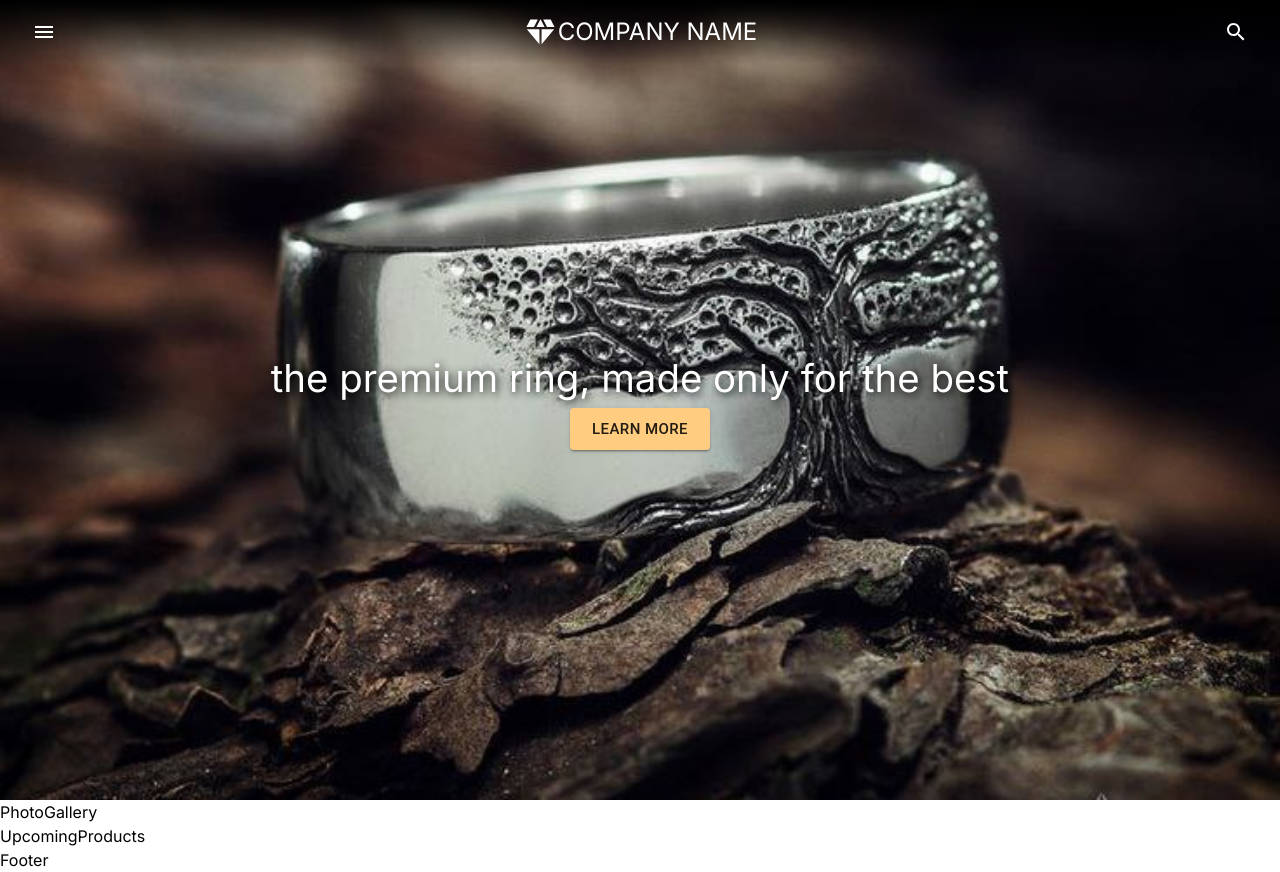
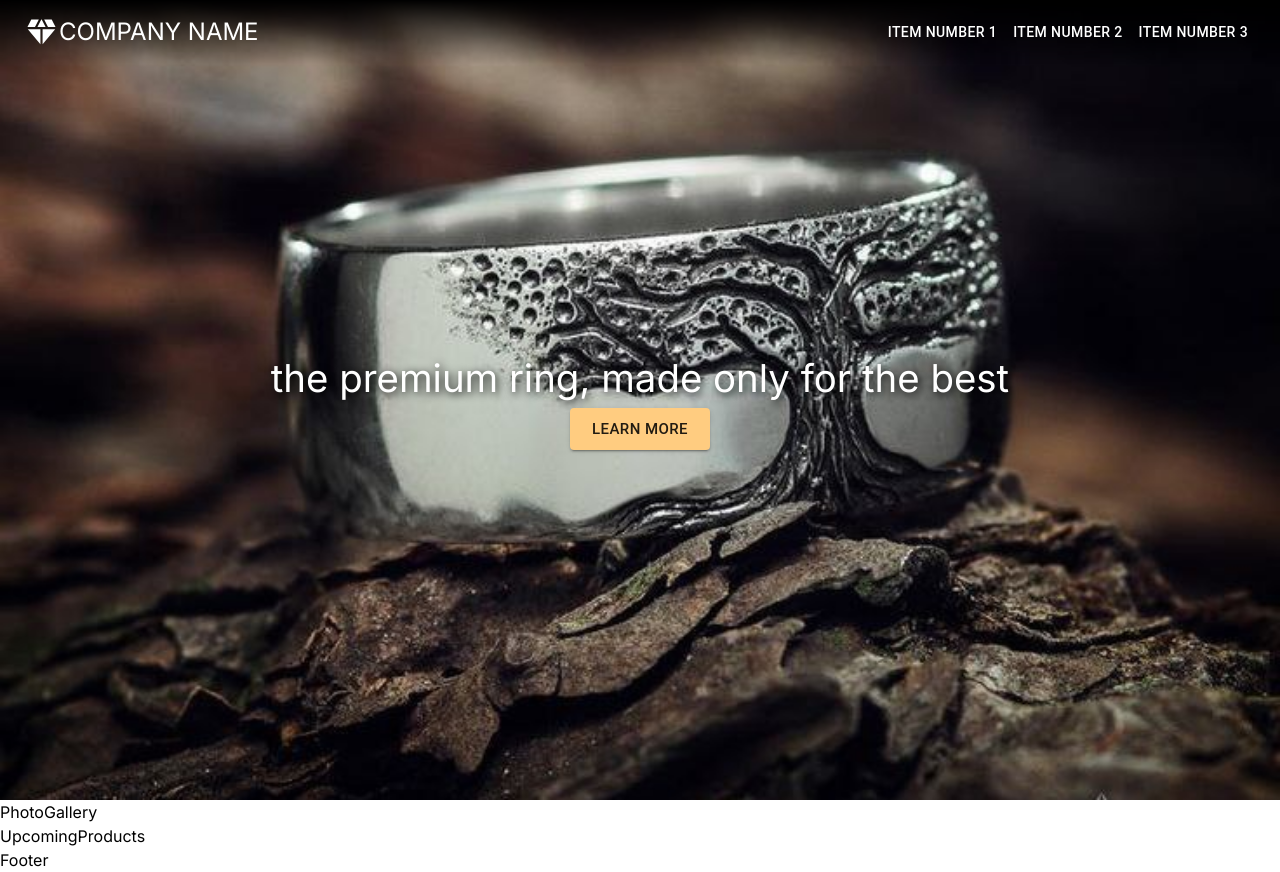
Before and after one commit to morteza-k-a/Landing-for-ring, a Next.js app: page / in a window 1280 px wide. Built offline with nearby package versions, Linux system fonts and the light colour scheme.

Commit message:
added pc content for appbar and responsivity

```diff
--- a/src/components/AppHeader/index.tsx
+++ b/src/components/AppHeader/index.tsx
@@ -12,6 +12,8 @@ import {
   List,
   ListItem,
   ListItemButton,
+  useMediaQuery,
+  useTheme,
 } from "@mui/material";
 import MenuIcon from "@mui/icons-material/Menu";
 import DiamondIcon from "@mui/icons-material/Diamond";
@@ -94,6 +96,26 @@ function MobileContent(props: { scrolled: boolean; dir: "rtl" | "ltr" }) {
     </>
   );
 }
+function PcContent(props: { scrolled: boolean }) {
+  return (
+    <Toolbar className="flex justify-between items-center flex-row-reverse">
+      <div>
+        {[1, 2, 3].map((num) => (
+          <Button color="inherit">{` item number ${num}`}</Button>
+        ))}
+      </div>
+      <div className="flex justify-center flex-row items-center">
+        <DiamondIcon
+          fontSize="large"
+          className={props.scrolled ? "" : "text-white"}
+        />
+        <Typography className={"ml-2"} variant="h5">
+          COMPANY NAME
+        </Typography>
+      </div>
+    </Toolbar>
+  );
+}
 
 function AppHeader(props: { transparent: boolean }) {
   const trigger = useScrollTrigger({ threshold: 0, disableHysteresis: true });
@@ -101,9 +123,15 @@ function AppHeader(props: { transparent: boolean }) {
     transparent: props.transparent,
     scrolled: trigger,
   });
+  const theme = useTheme();
+  const screenIsLarge: boolean = useMediaQuery(theme.breakpoints.up("md"));
   return (
     <ScrollableBar>
-      <MobileContent scrolled={trigger} dir="ltr" />
+      {!screenIsLarge ? (
+        <MobileContent scrolled={trigger} dir="ltr" />
+      ) : (
+        <PcContent scrolled={trigger} />
+      )}
     </ScrollableBar>
   );
 }
```
